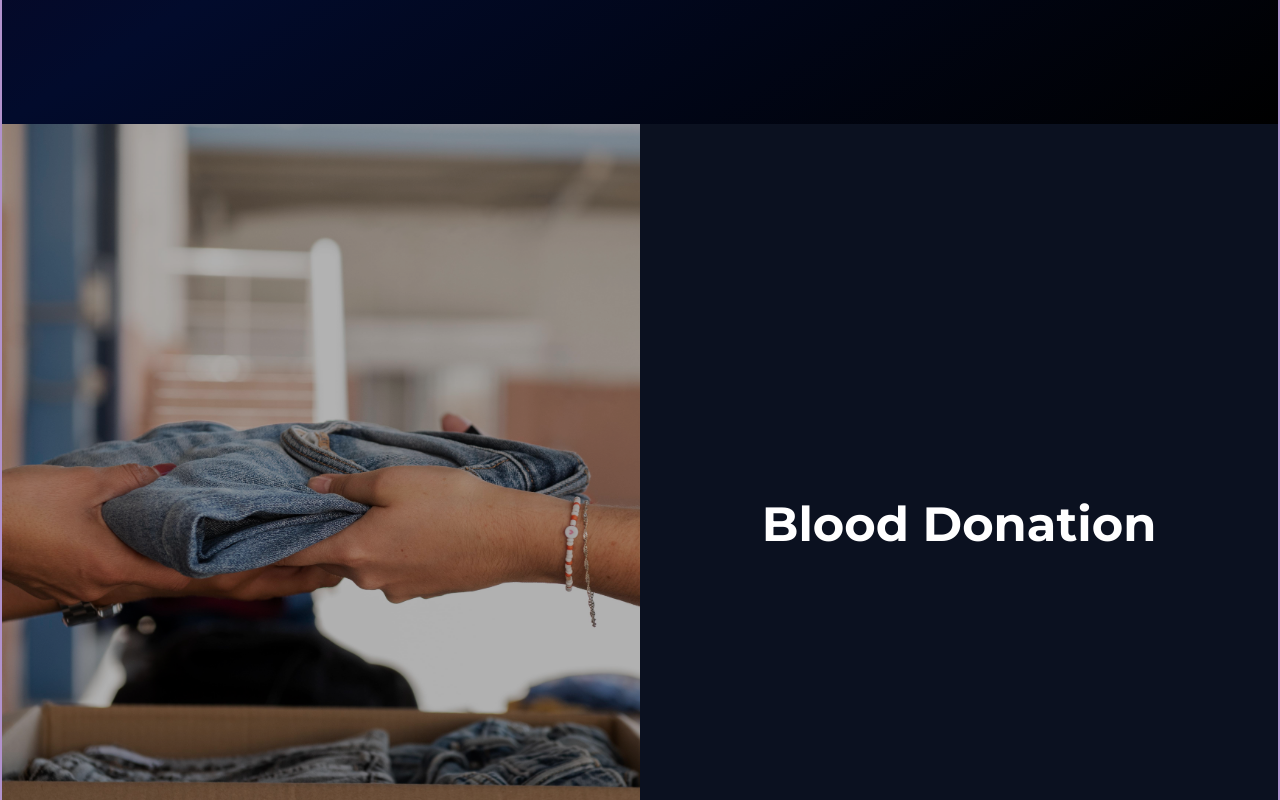
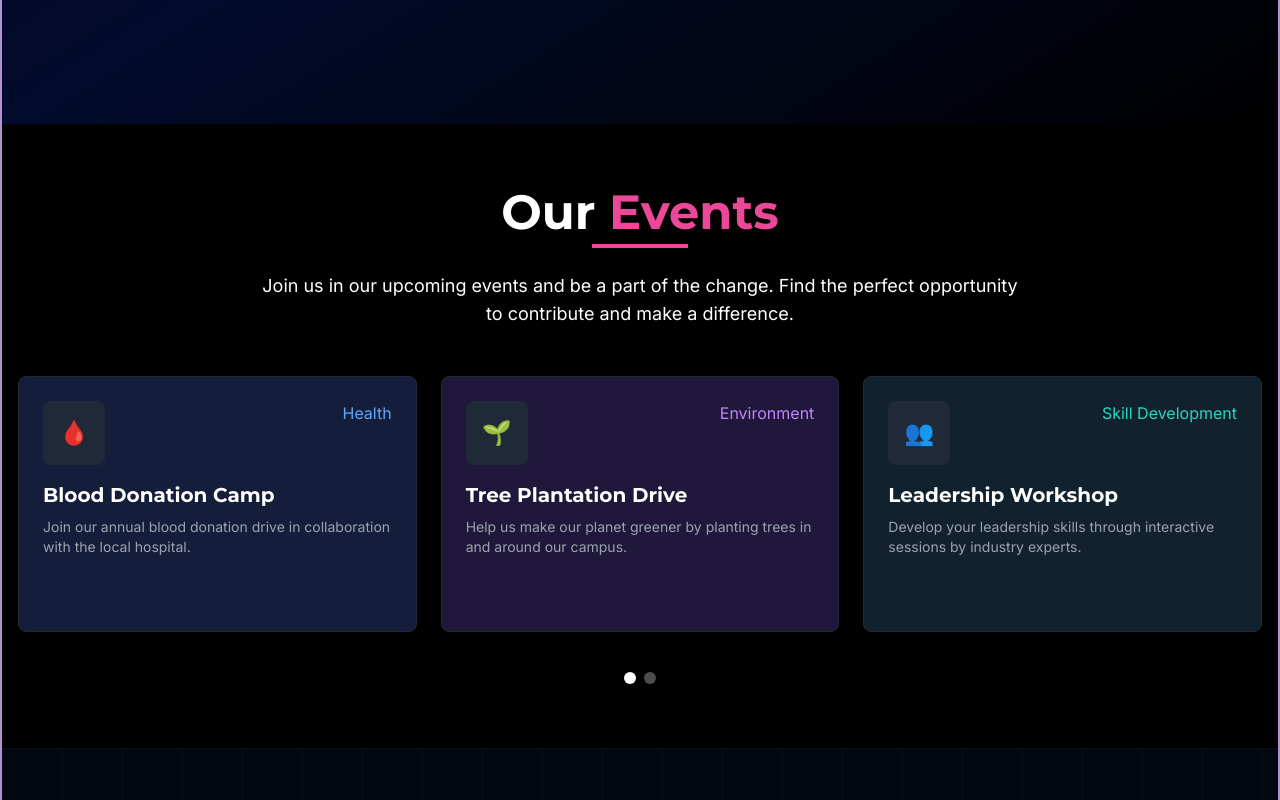
Before and after one commit to Aamash-18/nss-nit-jsr, a React (Vite) app: page / in a window 1280 px wide. Shown: the part 1540-2340 px from the top of the page. Built offline with nearby package versions, Linux system fonts and the light colour scheme.

Commit message:
our events

```diff
--- a/src/components/Intro.jsx
+++ b/src/components/Intro.jsx
@@ -1,54 +1,133 @@
-import React from 'react';
+import React, { useState } from "react";
+
 const events = [
   {
-    name: 'Blood Donation',
-    bg: 'bg-[#0b1120]',
-    image: './images/cloth.jpg',
+    name: "Blood Donation Camp",
+    category: "Health",
+    description: "Join our annual blood donation drive in collaboration with the local hospital.",
+    icon: "🩸"
   },
   {
-    name: 'Cloth Donation',
-    bg: 'bg-gradient-to-b from-[#2C3E50] to-[#1a2e44]',
-    image: './images/cloth.jpg',
+    name: "Tree Plantation Drive",
+    category: "Environment",
+    description: "Help us make our planet greener by planting trees in and around our campus.",
+    icon: "🌱"
   },
   {
-    name: 'Swachchhata Pakhwara',
-    bg: 'bg-[#1d1d1d]',
-    image: './images/cloth.jpg',
+    name: "Leadership Workshop",
+    category: "Skill Development",
+    description: "Develop your leadership skills through interactive sessions by industry experts.",
+    icon: "👥"
   },
   {
-    name: 'Run For Unity',
-    bg: 'bg-gradient-to-b from-[#0a0a1a] to-[#111133]', // dark gray with a subtle purple undertone (solid color)
-    image: './images/cloth.jpg',
+    name: "Swachchhata Pakhwara",
+    category: "Environment",
+    description: "Clean surroundings. Clean habits. Clean future.",
+    icon: "🧹"
   },
+  {
+    name: "Run For Unity",
+    category: "Health",
+    description: "Race towards a united India. One stride at a time.",
+    icon: "🏃"
+  },
+  {
+    name: "Digital Literacy Workshop",
+    category: "Education",
+    description: "Learn essential digital skills for the modern world.",
+    icon: "💻"
+  }
 ];
 
+export default function EventShowcase() {
+  const [currentPage, setCurrentPage] = useState(1);
+  const eventsPerPage = 3;
 
+  // Calculate total pages
+  const totalPages = Math.ceil(events.length / eventsPerPage);
 
+  // Get current events
+  const indexOfLastEvent = currentPage * eventsPerPage;
+  const indexOfFirstEvent = indexOfLastEvent - eventsPerPage;
+  const currentEvents = events.slice(indexOfFirstEvent, indexOfLastEvent);
 
-export default function Intro() {
+  // Change page
+  const paginate = (pageNumber) => setCurrentPage(pageNumber);
+
+  const getCategoryColor = (category) => {
+    switch(category) {
+      case "Health": return "text-blue-400";
+      case "Environment": return "text-purple-400";
+      case "Skill Development": return "text-teal-400";
+      case "Education": return "text-orange-400";
+      default: return "text-gray-400";
+    }
+  };
+
+  const getCategoryBgColor = (category) => {
+    switch(category) {
+      case "Health": return "bg-blue-900/20";
+      case "Environment": return "bg-purple-900/20";
+      case "Skill Development": return "bg-teal-900/20";
+      case "Education": return "bg-orange-900/20";
+      default: return "bg-gray-800/30";
+    }
+  };
+
   return (
-    <div className="relative w-full">
-      {events.map((event, idx) => (
-        <div
-        key={idx}
-        className={`sticky top-0 h-screen z-[${10 + idx * 10}] ${event.bg} flex flex-col ${idx % 2 !== 0 ? 'md:flex-row-reverse' : 'md:flex-row'}`}
-      >
-          <div className="w-full md:w-1/2 h-1/2 md:h-full relative">
-            <img
-              src={event.image}
-              alt={event.name}
-              className="w-full h-full object-cover"
+    <section className="w-full bg-black text-white py-16">
+      <div className="max-w-7xl mx-auto px-4">
+        {/* Section Header */}
+        <div className="text-center mb-12">
+          <h2 className="text-5xl font-bold mb-2">
+            Our <span className="text-pink-500">Events</span>
+          </h2>
+          <div className="w-24 h-1 bg-pink-500 mx-auto mt-2 mb-6"></div>
+          <p className="text-lg max-w-3xl mx-auto">
+            Join us in our upcoming events and be a part of the change.
+            Find the perfect opportunity to contribute and make a difference.
+          </p>
+        </div>
+
+        {/* Events Grid */}
+        <div className="grid grid-cols-1 md:grid-cols-2 lg:grid-cols-3 gap-6 mb-10">
+          {currentEvents.map((event, index) => (
+            <div
+              key={index}
+              className="bg-gray-900 border border-gray-800 rounded-lg overflow-hidden transition-transform hover:translate-y-1 h-64 flex flex-col"
+            >
+              <div className={`p-6 ${getCategoryBgColor(event.category)} flex-1 flex flex-col`}>
+                <div className="flex items-start justify-between mb-4">
+                  <div className="bg-gray-800 p-4 rounded-lg">
+                    {event.icon && (
+                      <span className="text-2xl">{event.icon}</span>
+                    )}
+                  </div>
+                  <span className={getCategoryColor(event.category)}>
+                    {event.category}
+                  </span>
+                </div>
+                <h3 className="text-xl font-bold mb-2">{event.name}</h3>
+                <p className="text-gray-400 text-sm flex-1">{event.description}</p>
+              </div>
+            </div>
+          ))}
+        </div>
+
+        {/* Pagination */}
+        <div className="flex justify-center gap-2">
+          {Array.from({ length: totalPages }).map((_, index) => (
+            <button
+              key={index}
+              onClick={() => paginate(index + 1)}
+              className={`w-3 h-3 rounded-full transition ${
+                currentPage === index + 1 ? "bg-white" : "bg-white/30"
+              }`}
+              aria-label={`Page ${index + 1}`}
             />
-            <div className="absolute inset-0 bg-black/30" />
-          </div>
-
-          <div className="w-full md:w-1/2 h-1/2 md:h-full flex items-center justify-center px-6 md:px-12 text-white">
-            <h1 className="text-3xl sm:text-4xl md:text-5xl font-bold text-center md:text-left">
-              {event.name}
-            </h1>
-          </div>
+          ))}
         </div>
-      ))}
-    </div>
+      </div>
+    </section>
   );
 }
```
